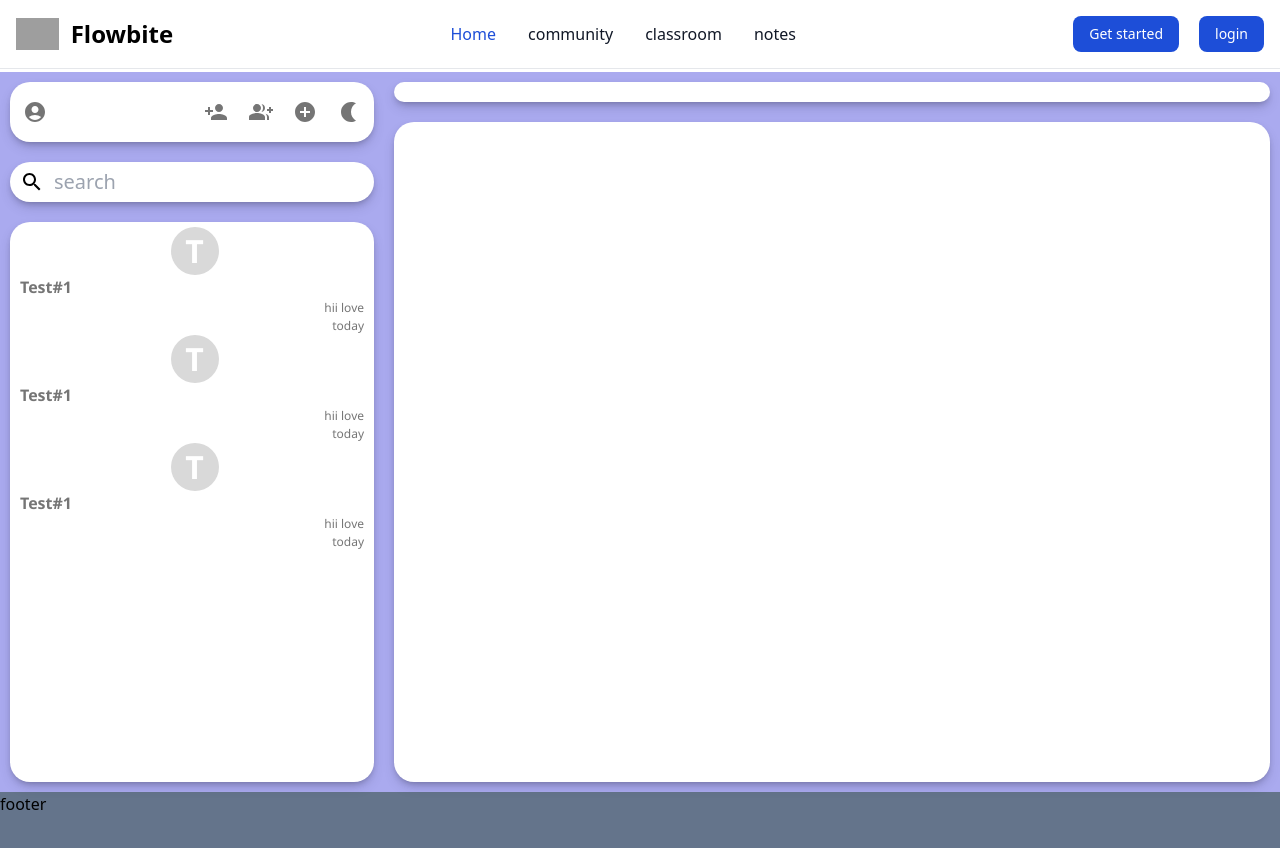
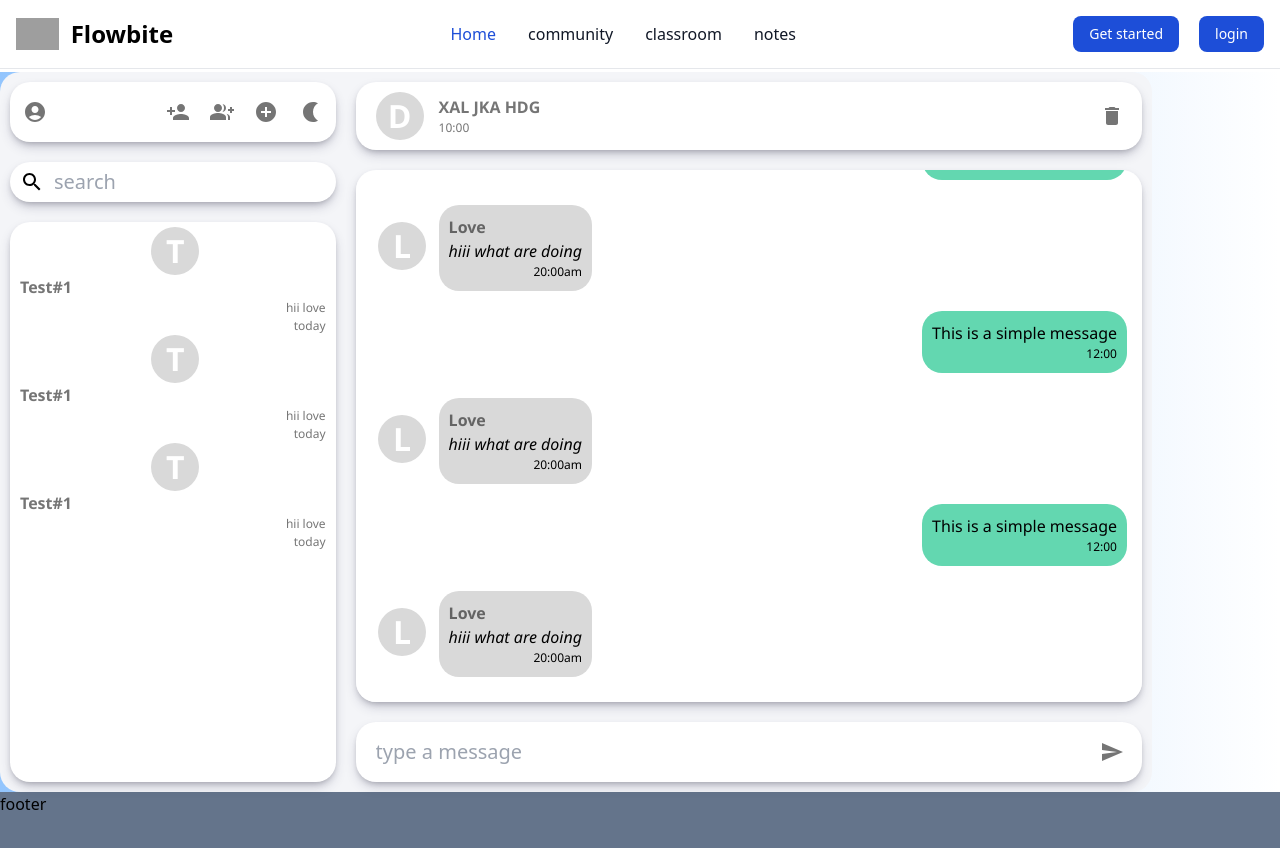
Before and after one commit to sanyampatil/E-education-W-RTC-PWA, a React (Vite) app: page /community in a window 1280 px wide. Shown: the top 848 px of the page. Built offline with nearby package versions, Linux system fonts and the light colour scheme; grey boxes are pictures that could not be loaded.

Commit message:
added main chat area:

```diff
--- a/src/components/community/ChatArea.jsx
+++ b/src/components/community/ChatArea.jsx
@@ -1,13 +1,38 @@
+import { IconButton } from '@mui/material'
 import React from 'react'
-
-const ChatArea = () => {
+import DeleteIcon from '@mui/icons-material/Delete'
+import SendIcon from '@mui/icons-material/Send'
+import MessageOthers from './MessageOthers'
+import MessageSelf from './MessageSelf'
+const ChatArea = ({ props }) => {
   return (
     <div className='chatArea-container'>
       <div className='chatArea-header'>
-        <div className='header-text'></div>
+        <p className='con-icon'>D</p>
+        <div className='header-text'>
+          <p className='con-title'>XAL JKA HDG</p>
+          <p className='con-timeStamp'>10:00</p>
+        </div>
+
+        <IconButton>
+          <DeleteIcon />
+        </IconButton>
       </div>
       <div className='messages-container'>
+        <MessageOthers />
+        <MessageSelf />
 
+        <MessageOthers />
+        <MessageSelf />
+
+        <MessageOthers />
+        <MessageSelf />
+      </div>
+      <div className='text-input-area'>
+        <input placeholder='type a message' className='search-box' />
+        <IconButton>
+          <SendIcon />
+        </IconButton>
       </div>
     </div>
   )
--- /dev/null
+++ b/src/components/community/MessageOthers.jsx
@@ -0,0 +1,21 @@
+import React from 'react'
+
+const MessageOthers = () => {
+  var props1 = { name: 'love', message: 'hiii what are doing' }
+  return (
+    <div className='other-message-container'>
+      <div className='conversation-container'>
+        <p className='con-icon'> {props1.name[0]}</p>
+        <div className='other-text-content'>
+          <p className='con-title'>{props1.name}</p>
+
+          <p className='con-lastMessage'>{props1.message}</p>
+
+          <p className='self-timeStamp'>20:00am</p>
+        </div>
+      </div>
+    </div>
+  )
+}
+
+export default MessageOthers
--- /dev/null
+++ b/src/components/community/MessageSelf.jsx
@@ -0,0 +1,16 @@
+import React from 'react'
+
+const MessageSelf = () => {
+  var props2 = { name: 'you', message: 'This is a simple message' }
+
+  return (
+    <div className='self-message-container'>
+      <div className='messageBox'>
+        <p>{props2.message}</p>
+        <p className='self-timeStamp'>12:00</p>
+      </div>
+    </div>
+  )
+}
+
+export default MessageSelf
--- a/src/components/community/Sidebar.jsx
+++ b/src/components/community/Sidebar.jsx
@@ -69,7 +69,7 @@
       </div>
       <div className='sb-conversations'>
       {conversation.map((conversation)=>{
-     return <ConversationItem props={conversation}/>
+     return <ConversationItem props={conversation} key={conversation.name}/>
 
       })}
 
--- a/src/components/community/myStyles.css
+++ b/src/components/community/myStyles.css
@@ -1,17 +1,22 @@
+.icon {
+  width: 1.25em !important;
+  height: 1.25em !important;
+}
+
 .main-container {
- background-color:rgb(170, 170, 239);
+  background-color: #f4f5f8;
   height: 90vh;
- width: 100vw;
+  width: 90vw;
   display: flex;
- /* border-radius: 20px; */
+  border-radius: 20px;
 }
 
 .sidebar-container {
   flex: 0.3;
- /* background: red; */
   display: flex;
   flex-direction: column;
 }
+
 .chatArea-container {
   flex: 0.7;
 }
@@ -38,10 +43,9 @@
     rgba(0, 0, 0, 0.3) 0px 3px 7px -3px;
 }
 
-
-.icon {
- width: 1.25em !important;
- height: 1.25em !important;
+textarea:focus,
+input:focus {
+  outline: none;
 }
 
 .search-box {
@@ -76,6 +80,7 @@
 .conversation-container:hover {
   background-color: #d9d9d9;
 }
+
 
 .con-icon {
   grid-area: 1/1/3/2;
@@ -136,12 +141,12 @@
   font-style: italic;
   color: rgba(0, 0, 0, 0.54);
 }
+
 .chatArea-container {
   display: flex;
   flex-direction: column;
   flex: 0.7;
 }
-
 
 .chatArea-header {
   display: flex;
@@ -182,3 +187,49 @@
 .messages-container::-webkit-scrollbar {
   display: none;
 }
+
+
+.text-input-area {
+  background-color: white;
+  padding: 10px 10px;
+  margin: 10px;
+  border-radius: 20px;
+  display: flex;
+  justify-content: space-between;
+  box-shadow: rgba(50, 50, 93, 0.25) 0px 6px 12px -2px,
+    rgba(0, 0, 0, 0.3) 0px 3px 7px -3px;
+}
+
+.other-text-content {
+  background-color: #d9d9d9;
+  padding: 10px 10px;
+  margin: 5px;
+  border-radius: 20px;
+  width: max-content;
+  margin-top: 10px;
+  display: flex;
+  flex-direction: column;
+}
+
+.self-message-container {
+  display: flex;
+  justify-content: flex-end;
+}
+
+.messageBox {
+  display: flex;
+  flex-direction: column;
+  background-color: #63d7b0;
+  width: max-content;
+  padding: 10px 10px;
+  margin: 5px;
+  border-radius: 20px;
+  font-family: "Segoe UI", Tahoma, Geneva, Verdana, sans-serif;
+}
+
+.self-timeStamp {
+  align-self: flex-end;
+  font-size: 0.75rem;
+  font-weight: lighter;
+  font-family: "Segoe UI", Tahoma, Geneva, Verdana, sans-serif;
+}
```
Lines whose indentation alone changed are shown as unchanged.
